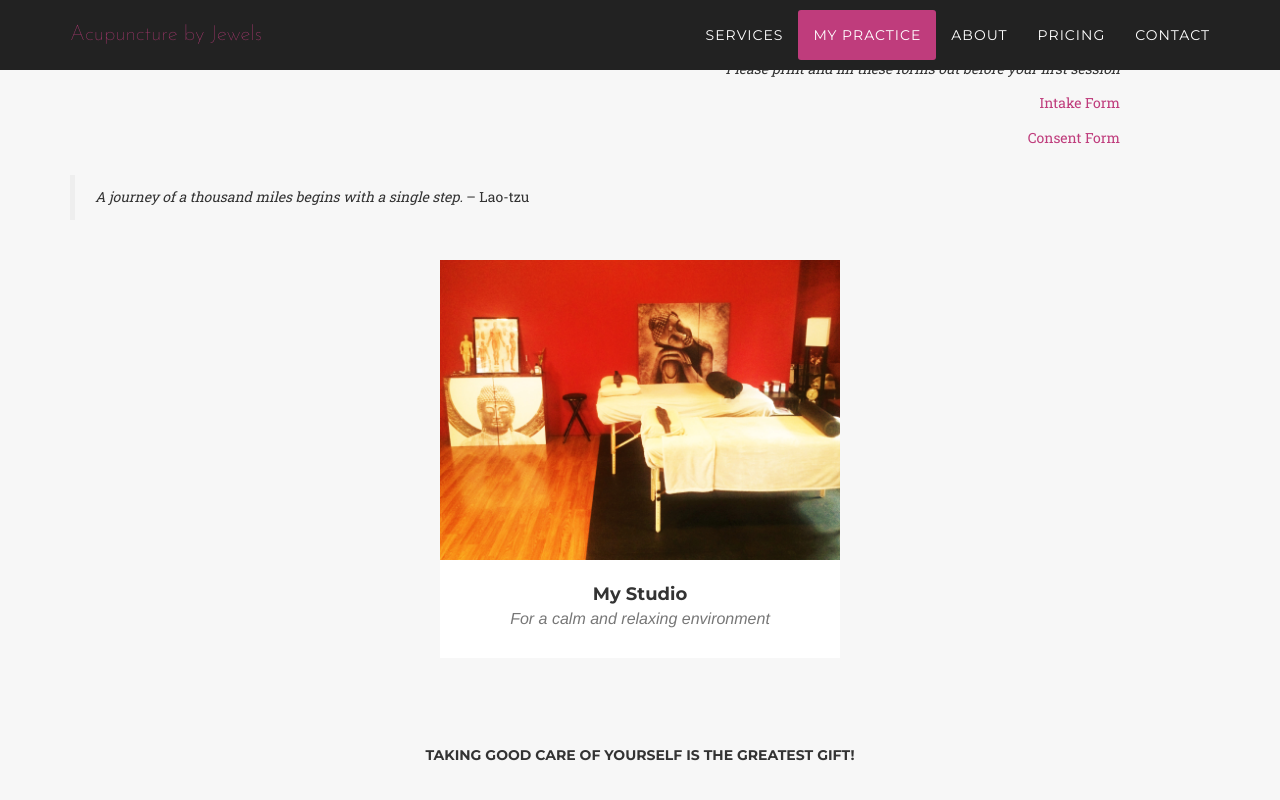
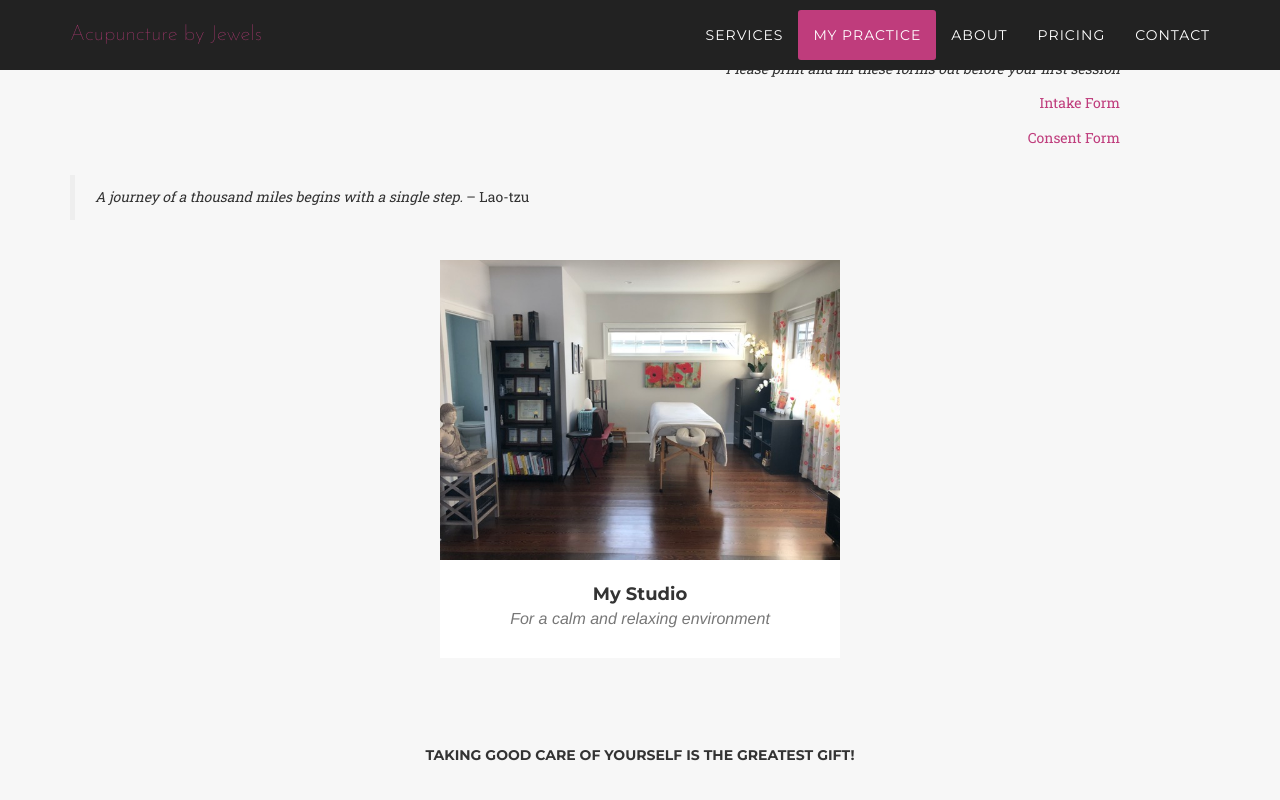
Before and after one commit to asimpletune/acupuncturebyjewels, a Jekyll site: the page built from pages/index.html, in a window 1280 px wide and 900 px high, scrolled down 2444 px. Shown: the top 800 px of the window. Built offline with Jekyll 4.4.1, drawn with Linux system fonts in a browser that asks for light colours; some web fonts are replaced.

Commit message:
Add images

```diff
--- a/pages/index.html
+++ b/pages/index.html
@@ -92,7 +92,7 @@ permalink: /index.html
                 <a href="#portfolioModal2" class="portfolio-link" data-toggle="modal">
                     <div class="portfolio">
                     </div>
-                    <img src="{{ site.url }}/images/studio/2_tables.jpg" class="img-responsive" alt="">
+                    <img src="{{ site.url }}/images/studio/IMG_9152.jpg" class="img-responsive" alt="">
                 </a>
                 <div class="portfolio-caption">
                     <h4>My Studio</h4>
```
Also changed, not shown: images/studio/IMG_9152.jpg (added), images/studio/IMG_9154.jpg (added), images/studio/IMG_9156.jpg (added), images/studio/IMG_9158.jpg (added), images/studio/IMG_9159.jpg (added), images/studio/IMG_9160.jpg (added).
